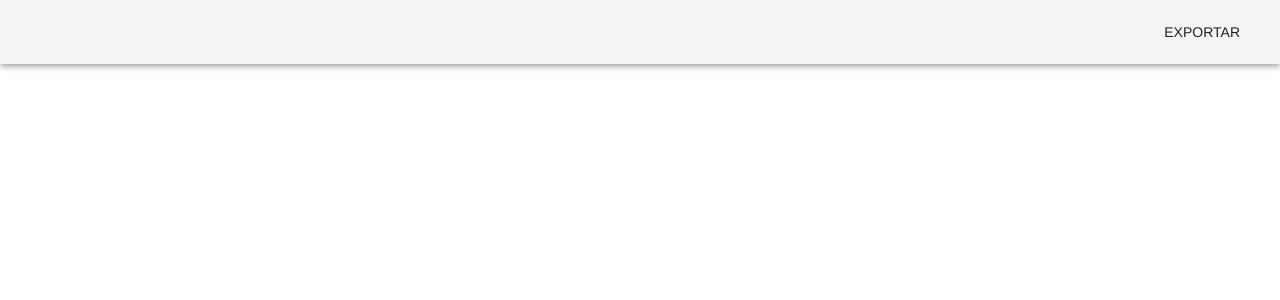
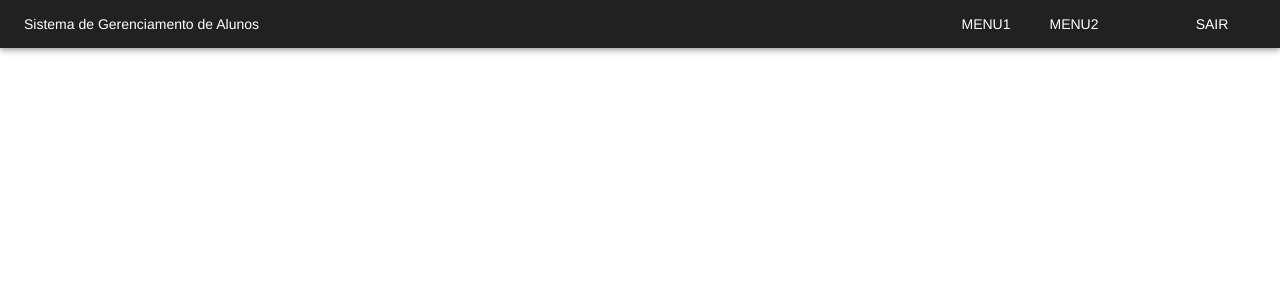
Before and after one commit to GiovanniDias/SMS, a Vue app in the folder frontend/: page / in a window 1280 px wide. Shown: the top 300 px of the page. Built offline with nearby package versions, Linux system fonts and the light colour scheme.

Commit message:
Finish basic toolbar for navigation menu

```diff
--- a/frontend/src/components/Menu.vue
+++ b/frontend/src/components/Menu.vue
@@ -1,20 +1,10 @@
 <template>
-  <v-menu
-    transition="slide-y-transition"
-    bottom
-  >
-    <v-btn flat
-      slot="activator"
-      color="primary"
-    >
+  <v-menu transition="slide-y-transition" bottom>
+    <v-btn flat slot="activator" color="primary">
       {{ menuTitle }}
     </v-btn>
     <v-list>
-      <v-list-tile
-        v-for="(item, i) in items"
-        :key="i"
-        @click=""
-      >
+      <v-list-tile v-for="(item, i) in items" :key="i">
         <v-list-tile-title>{{ item.title }}</v-list-tile-title>
       </v-list-tile>
     </v-list>
@@ -24,13 +14,15 @@
 <script>
   export default {
     props: ['menuTitle'],
-    data: () => ({
+    data(){
+      return {
         items: [
           { title: 'Click Me' },
           { title: 'Click Me' },
           { title: 'Click Me' },
           { title: 'Click Me 2' }
         ]
-    })
+      }
+    },
   }
 </script>
--- a/frontend/src/components/Toolbar.vue
+++ b/frontend/src/components/Toolbar.vue
@@ -1,12 +1,16 @@
 <template>
-  <v-toolbar>
+  <v-toolbar dense dark>
+    <a route :to="{name: 'Home'}">Sistema de Gerenciamento de Alunos</a>
+    <v-spacer></v-spacer>
+    <v-toolbar-items>
+      <my-menu
+        v-for="(title, i) in menu_titles" :key="i"
+        :menuTitle="title"
+      ></my-menu>
 
-    <v-spacer></v-spacer>
-
-    <v-toolbar-items>
-      <my-menu :menuTitle="Cursos"></my-menu>
-      <my-menu :menuTitle="Alunos"></my-menu>
-      <v-btn flat>Exportar</v-btn>
+      <div style="width:50px"></div>
+      <!-- <v-btn flat>Exportar</v-btn> -->
+      <v-btn flat>Sair</v-btn>
     </v-toolbar-items>
   </v-toolbar>
 </template>
@@ -14,6 +18,12 @@
 <script>
 import myMenu from './Menu'
 export default {
-  components: {myMenu}
+  components: {myMenu},
+  data(){
+    return{
+      // menu_titles: ['Cursos', 'Alunos']
+      menu_titles: ['Menu1', 'Menu2']
+    }
+  }
 }
 </script>
```
Lines whose indentation alone changed are shown as unchanged.
